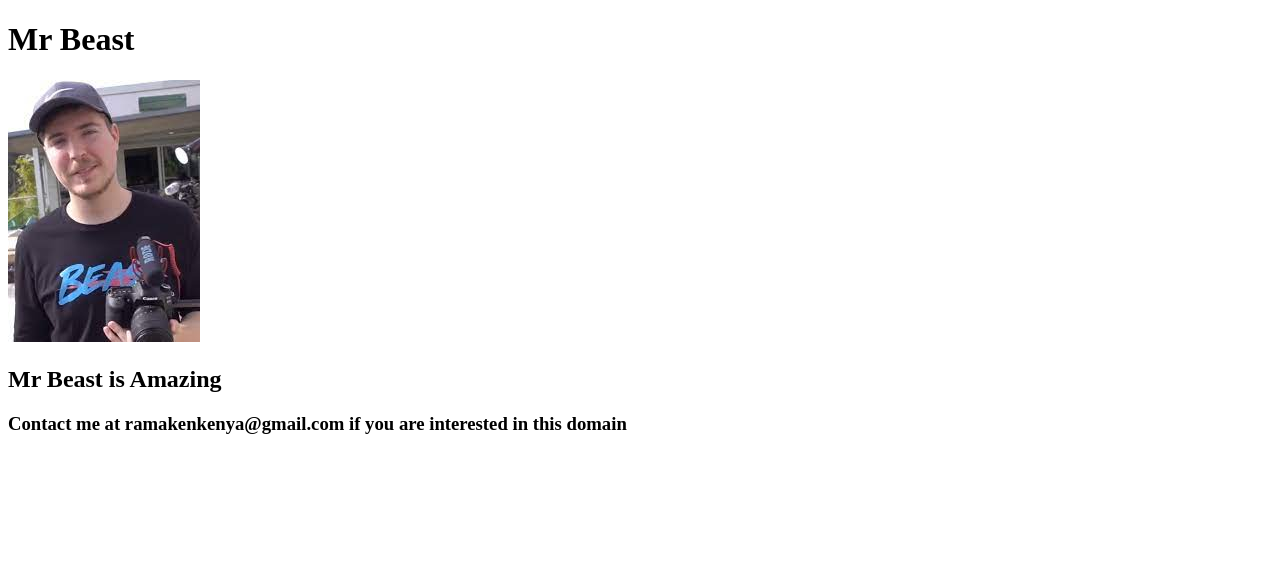
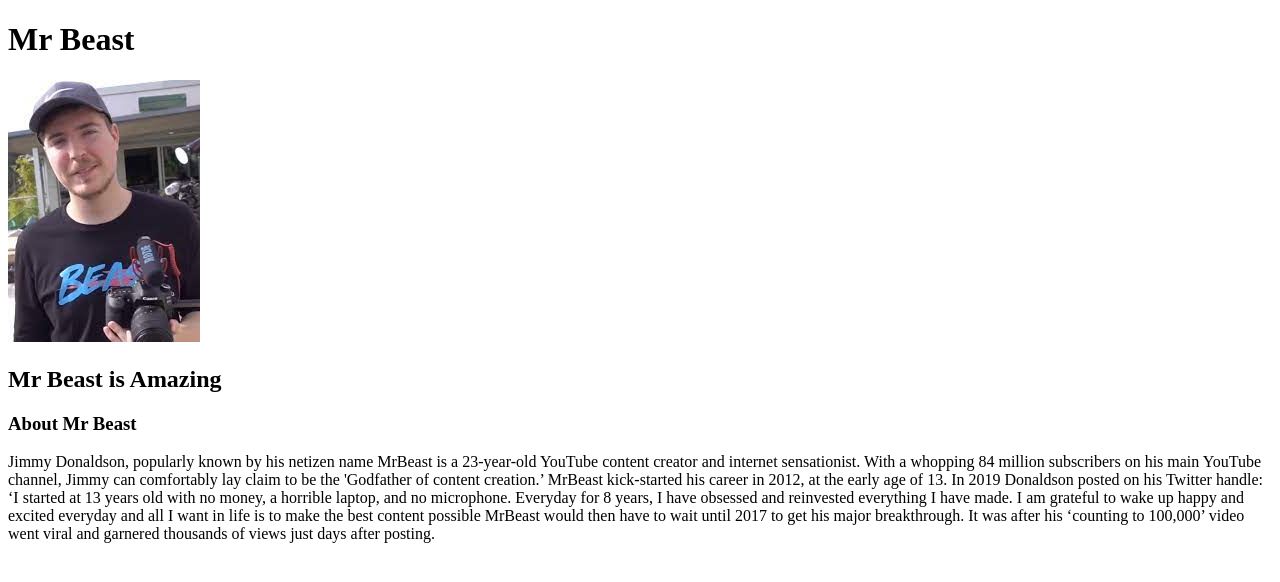
Before and after one commit to simplyeleza/mrbeast, a plain HTML site: page index.html in a window 1280 px wide. Drawn offline with Linux system fonts and the light colour scheme.

Commit message:
about mr beast

```diff
--- a/index.html
+++ b/index.html
@@ -29,9 +29,21 @@
      <h2>Mr Beast is Amazing</h2>
 
 
-     <h3> Contact me at ramakenkenya@gmail.com if you are interested in this domain</h3>
+     <h3>About Mr Beast</h3>
 
+      <p>
+        Jimmy Donaldson, popularly known by his netizen name MrBeast is a 23-year-old  YouTube content creator and internet
+sensationist. With a whopping 84 million subscribers on his main YouTube channel, Jimmy can comfortably lay claim to be
+ the 'Godfather of content creation.’
+MrBeast kick-started his career in 2012, at the early age of 13. In 2019 Donaldson posted on his Twitter handle:
+‘I started at 13 years old with no money, a horrible laptop, and no microphone. Everyday for 8 years, I have obsessed and
+ reinvested everything I have made. I am grateful to wake up happy and excited everyday and all I want in life is to make
+the best content possible
 
+MrBeast would then have to wait until 2017 to get his major breakthrough. It was after his ‘counting to 100,000’ video
+went viral and garnered thousands of views just days after posting.
+
+      </p>
 
 
 
```
